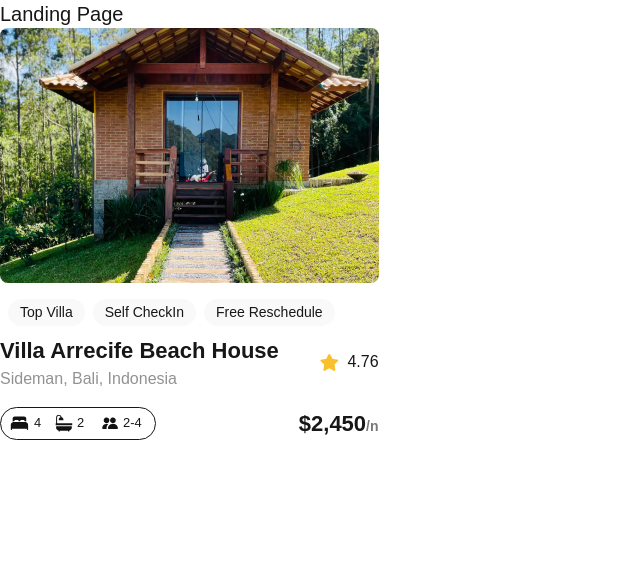
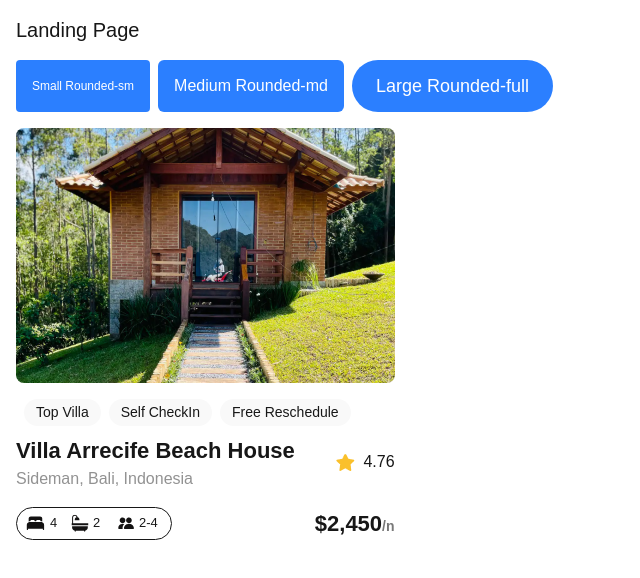
Before and after one commit to Swiss-hub/alx-project-0x00-setup, a Next.js app in the folder alx-project-0x00/: page /landing in a window 1280 px wide. Shown: the top 578 px of the page, without its empty margins (0-640 px from the left). Built offline with nearby package versions, Linux system fonts and the light colour scheme.

Commit message:
Advanced Task

```diff
--- /dev/null
+++ b/alx-project-0x00/components/Button.tsx
@@ -0,0 +1,15 @@
+import React from "react";
+import { ButtonProps } from "@/interfaces";
+
+const Button: React.FC<ButtonProps> = ({ title, className, onClick }) => {
+  return (
+    <button
+      className={`px-4 py-2 bg-blue-500 text-white rounded ${className}`}
+      onClick={onClick}
+    >
+      {title}
+    </button>
+  );
+};
+
+export default Button;
--- a/alx-project-0x00/pages/landing.tsx
+++ b/alx-project-0x00/pages/landing.tsx
@@ -1,10 +1,20 @@
-import Card from "@/components/Card"
+import React from "react";
+import Card from "@/components/Card";
+import Button from "@/components/Button";
+
 const Landing: React.FC =  () => {
   return (
-    <div>
+    <div className="space-y-4 p-4">
       <h1 className=" text-xl font-extralight">Landing Page</h1>
+      <div className="flex flex-col gap-4">
+        <div className="flex gap-2">
+          <Button title="Small Rounded-sm" className="text-xs py-1 px-2 rounded-sm" />
+          <Button title="Medium Rounded-md" className="text-base py-2 px-4 rounded-md" />
+          <Button title="Large Rounded-full" className="text-lg py-3 px-6 rounded-full" />
+        </div>
+      </div>
       <Card />
     </div>
-  )
-}
-export default Landing
+  );
+};
+export default Landing;
```
Also changed, not shown: alx-project-0x00/interfaces/index.ts (+9 -1 lines).
